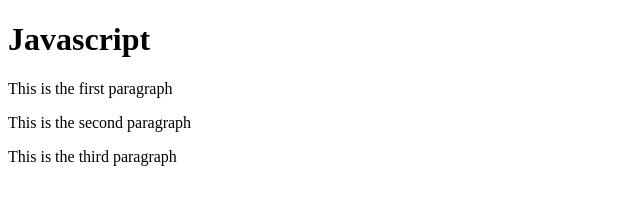
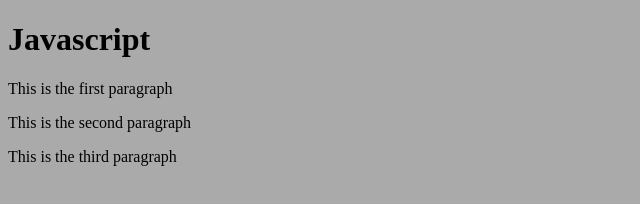
Before and after one commit to jlucas1226/javascript_website_git_demo, a plain HTML site: page index.html in a window 1280 px wide. Shown: the whole page, without its empty margins (0-640 px from the left). Drawn offline with Linux system fonts and the light colour scheme.

Commit message:
add stylesheet

```diff
--- a/index.html
+++ b/index.html
@@ -3,6 +3,7 @@
   <head>
     <meta charset="utf-8">
     <title>Javascript</title>
+    <link rel="stylesheet" href="style.css">
   </head>
   <body>
     <h1>Javascript</h1>
--- /dev/null
+++ b/style.css
@@ -0,0 +1,5 @@
+* {
+  box-sizing: border-box;
+}
+
+body { background-color: #aaa; }
```
